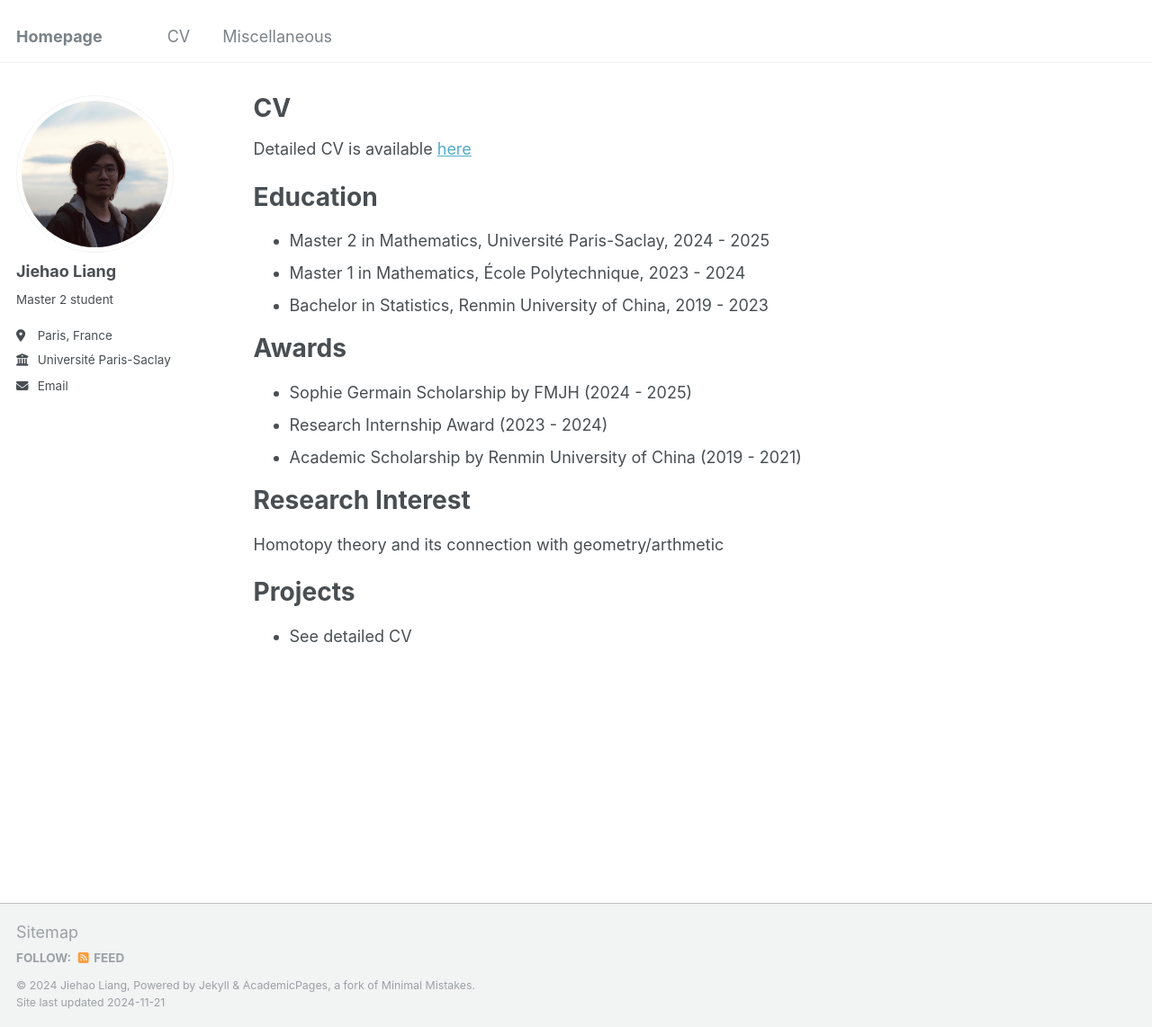
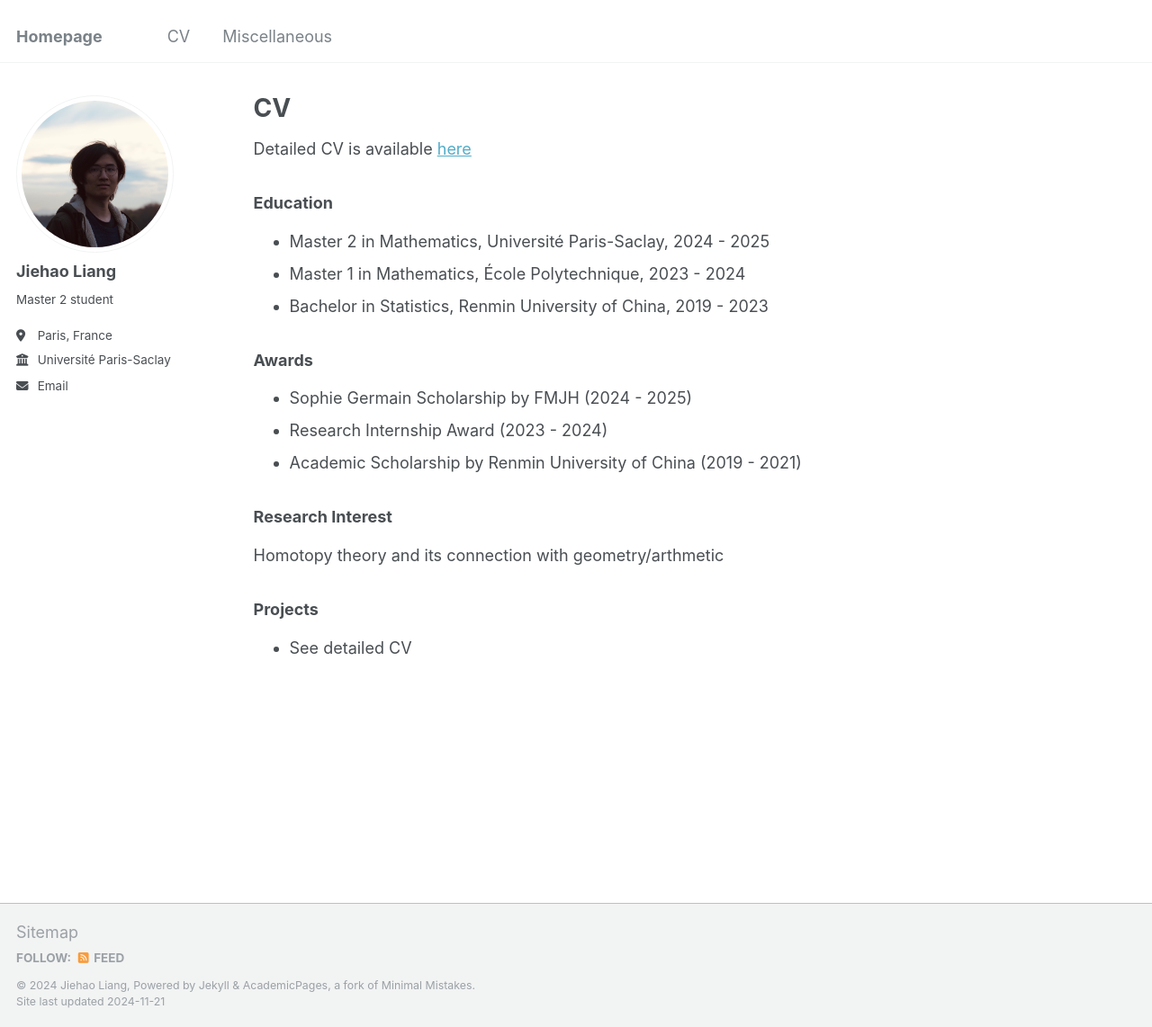
Before and after one commit to liangjiehao/liangjiehao.github.io, a Jekyll site: the page built from _pages/cv.md, in a window 1280 px wide and 1142 px high. Shown: the whole window at 90% size. Built offline with Jekyll 4.4.1, drawn with Linux system fonts in a browser that asks for light colours.

Commit message:
Update cv.md

```diff
--- a/_pages/cv.md
+++ b/_pages/cv.md
@@ -11,23 +11,18 @@ redirect_from:
 
 Detailed CV is available [here]()
 
-Education
-======
+### Education
 * Master 2 in Mathematics, Université Paris-Saclay, 2024 - 2025
 * Master 1 in Mathematics, École Polytechnique, 2023 - 2024
 * Bachelor in Statistics, Renmin University of China, 2019 - 2023
 
-Awards
-======
+### Awards
 * Sophie Germain Scholarship by FMJH  (2024 - 2025)
 * Research Internship Award (2023 - 2024)
 * Academic Scholarship by Renmin University of China (2019 - 2021)
 
-Research Interest
-======
+### Research Interest
 Homotopy theory and its connection with geometry/arthmetic
 
-
-Projects
-======
+### Projects
 * See detailed CV
```
